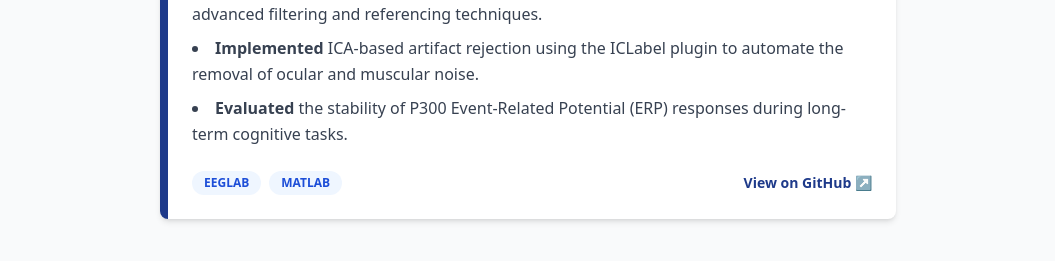
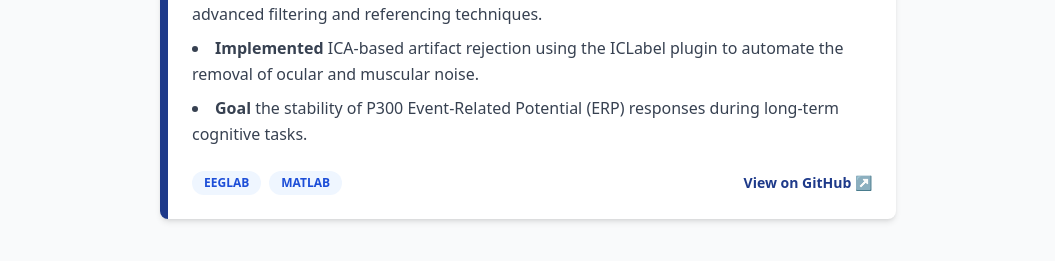
Before and after one commit to AnanyaAnower/AnanyaAnower.github.io, a Jekyll site: the page projects.html, which Jekyll copies as it is, in a window 1280 px wide and 1088 px high. Shown: the part 821-1082 px from the top of the window, without its empty margins (112-1167 px from the left). Built offline with Jekyll 4.4.1, drawn with Linux system fonts in a browser that asks for light colours; nearby versions of some CDN libraries.

Commit message:
Update projects.html

```diff
--- a/projects.html
+++ b/projects.html
@@ -63,7 +63,7 @@
         <li><span class="font-semibold">Engineered</span> a standardized preprocessing pipeline for high-density EEG data to ensure research reproducibility.</li>
         <li><span class="font-semibold">Optimized</span> signal-to-noise ratio (SNR) for 256-channel datasets by implementing advanced filtering and referencing techniques.</li>
         <li><span class="font-semibold">Implemented</span> ICA-based artifact rejection using the ICLabel plugin to automate the removal of ocular and muscular noise.</li>
-        <li><span class="font-semibold">Evaluated</span> the stability of P300 Event-Related Potential (ERP) responses during long-term cognitive tasks.</li>
+        <li><span class="font-semibold">Goal</span> the stability of P300 Event-Related Potential (ERP) responses during long-term cognitive tasks.</li>
     </ul>
 
     <div class="mt-6 flex items-center justify-between">
```
